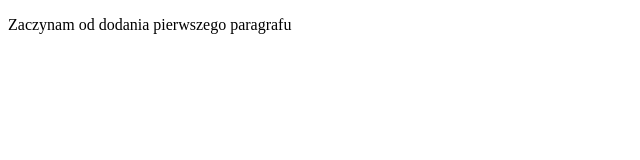
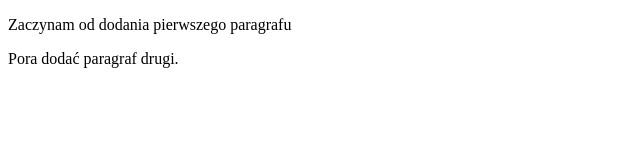
Before and after one commit to marttha/gitjestgit2, a plain HTML site: page index.html in a window 1280 px wide. Shown: the whole page, without its empty margins (0-640 px from the left). Drawn offline with Linux system fonts and the light colour scheme.

Commit message:
drugi paragraf

```diff
--- a/index.html
+++ b/index.html
@@ -6,5 +6,6 @@
 </head>
 <body>
     <p>Zaczynam od dodania pierwszego paragrafu</p>
+    <p>Pora dodać paragraf drugi.</p>
 </body>
 </html>
```
